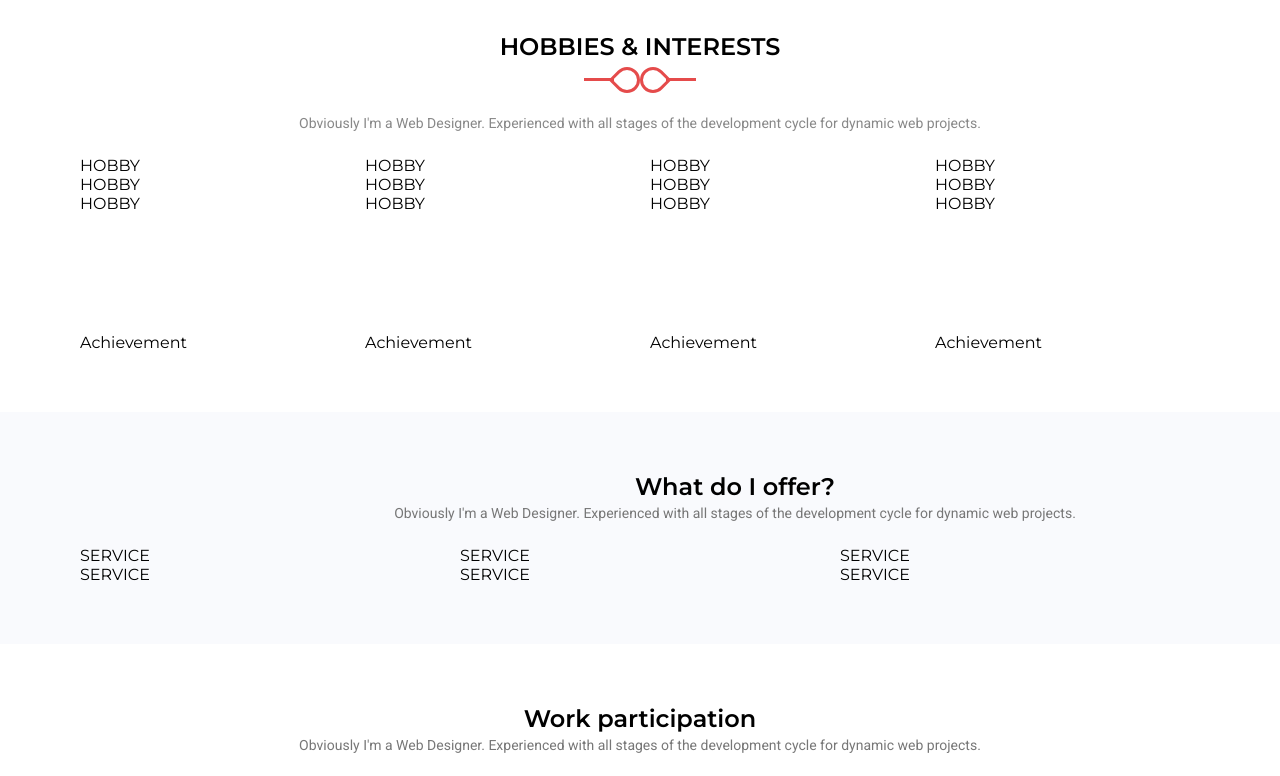
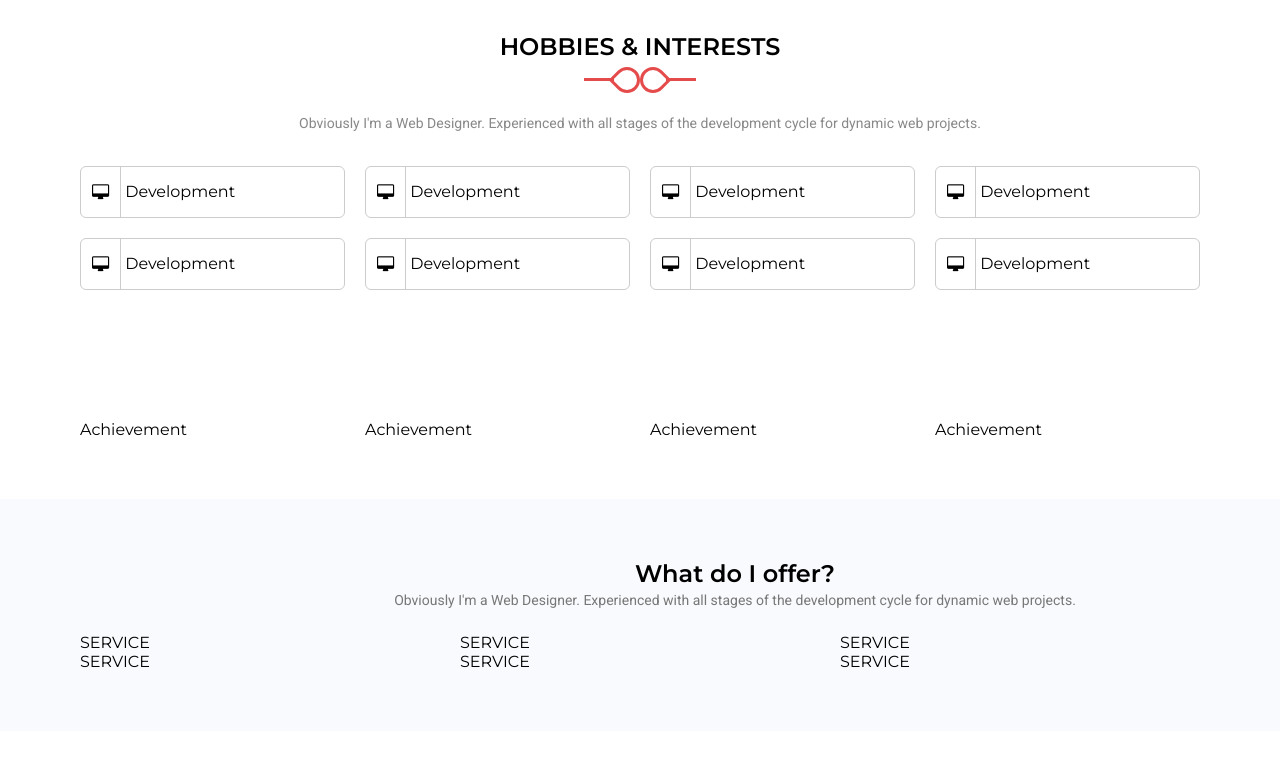
Before and after one commit to Niseme/7-Cristino, a website: page index.html in a window 1280 px wide. Shown: the part 1560-2336 px from the top of the page. Drawn offline with Linux system fonts and the light colour scheme.

Commit message:
hobbies section

```diff
--- a/css/components/header.css
+++ b/css/components/header.css
@@ -1,6 +1,7 @@
 .header {
   position: sticky;
   top: 0;
+  z-index: 1;
   padding-top: 15px;
   padding-bottom: 15px;
   background-color: #fff;
--- /dev/null
+++ b/css/components/hobbies.css
@@ -0,0 +1,29 @@
+.hobbies {
+  display: grid;
+  gap: 0 20px;
+  grid-template-columns: repeat(auto-fit, minmax(220px, 1fr));
+}
+.hobbie {
+  margin-top: 10px;
+  margin-bottom: 10px;
+  border: 1px solid #ccc;
+  line-height: 50px;
+  border-radius: 6px;
+  transition: all 0.3s;
+}
+.hobbie > i {
+  width: 40px;
+  text-align: center;
+  line-height: inherit;
+  border-right: 1px solid #ccc;
+}
+span {
+  width: calc(100% - 50px);
+}
+.hobbie:hover {
+  box-shadow: 0px 5px 10px 10px #0002;
+  transform: translateY(-5px);
+}
+.hobbie:hover > i {
+  color: red;
+}
--- a/css/page/home.css
+++ b/css/page/home.css
@@ -8,6 +8,7 @@
 /* components */
 @import "../components/button.css";
 @import "../components/header.css";
+@import "../components/hobbies.css";
 
 /* custom style */
 
--- a/index.html
+++ b/index.html
@@ -109,18 +109,41 @@
             </div>
         </div>
         <div class="row">
-            <div class="col-12 col-xs-6 col-sm-4 col-md-3">HOBBY</div>
-            <div class="col-12 col-xs-6 col-sm-4 col-md-3">HOBBY</div>
-            <div class="col-12 col-xs-6 col-sm-4 col-md-3">HOBBY</div>
-            <div class="col-12 col-xs-6 col-sm-4 col-md-3">HOBBY</div>
-            <div class="col-12 col-xs-6 col-sm-4 col-md-3">HOBBY</div>
-            <div class="col-12 col-xs-6 col-sm-4 col-md-3">HOBBY</div>
-            <div class="col-12 col-xs-6 col-sm-4 col-md-3">HOBBY</div>
-            <div class="col-12 col-xs-6 col-sm-4 col-md-3">HOBBY</div>
-            <div class="col-12 col-xs-6 col-sm-4 col-md-3">HOBBY</div>
-            <div class="col-12 col-xs-6 col-sm-4 col-md-3">HOBBY</div>
-            <div class="col-12 col-xs-6 col-sm-4 col-md-3">HOBBY</div>
-            <div class="col-12 col-xs-6 col-sm-4 col-md-3">HOBBY</div>
+            <div class="col-12 hobbies">
+                <div class="hobbie">
+                    <i class="fa fa-desktop"></i>
+                    <span>Development</span>
+                </div>
+                <div class="hobbie">
+                    <i class="fa fa-desktop"></i>
+                    <span>Development</span>
+                </div>
+                <div class="hobbie">
+                    <i class="fa fa-desktop"></i>
+                    <span>Development</span>
+                </div>
+                <div class="hobbie">
+                    <i class="fa fa-desktop"></i>
+                    <span>Development</span>
+                </div>
+                <div class="hobbie">
+                    <i class="fa fa-desktop"></i>
+                    <span>Development</span>
+                </div>
+                <div class="hobbie">
+                    <i class="fa fa-desktop"></i>
+                    <span>Development</span>
+                </div>
+                <div class="hobbie">
+                    <i class="fa fa-desktop"></i>
+                    <span>Development</span>
+                </div>
+                <div class="hobbie">
+                    <i class="fa fa-desktop"></i>
+                    <span>Development</span>
+                </div>
+            </div>
+
         </div>
     </div>
     <!-- hobbies end -->
```
